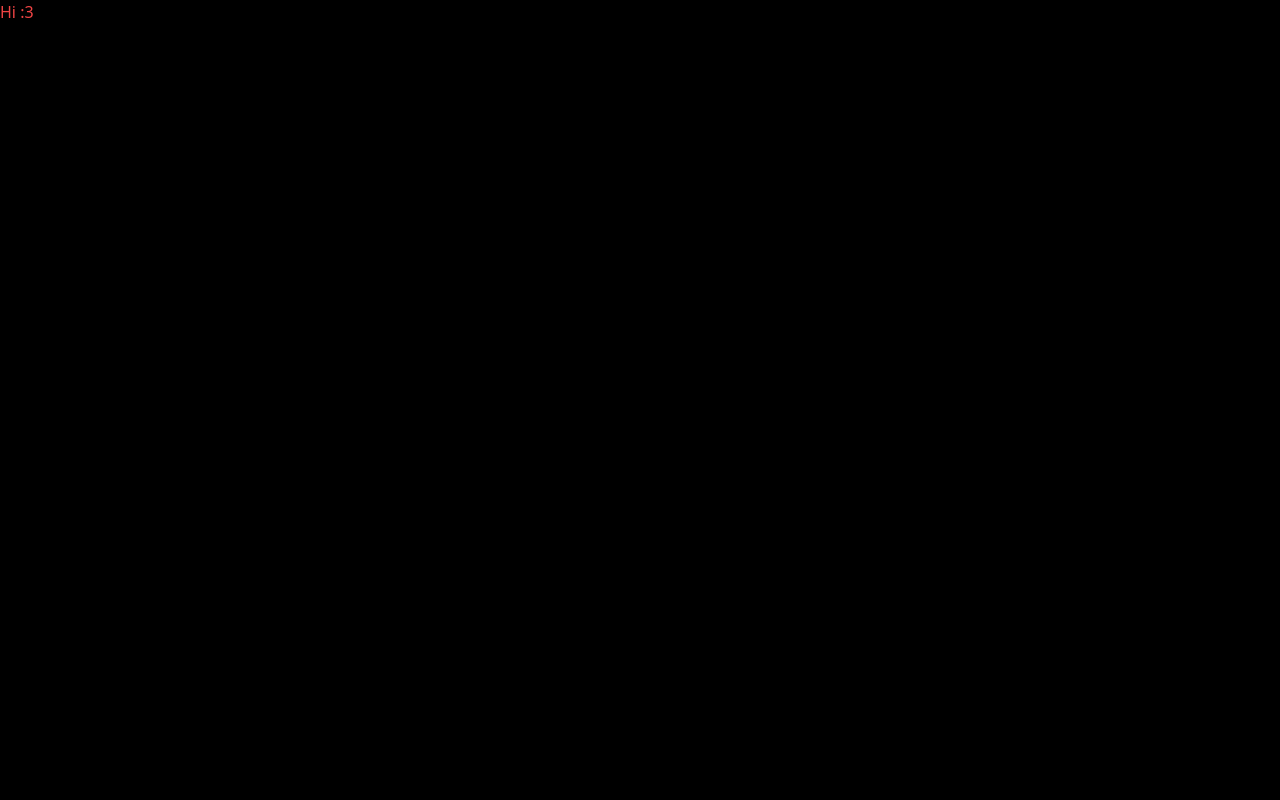
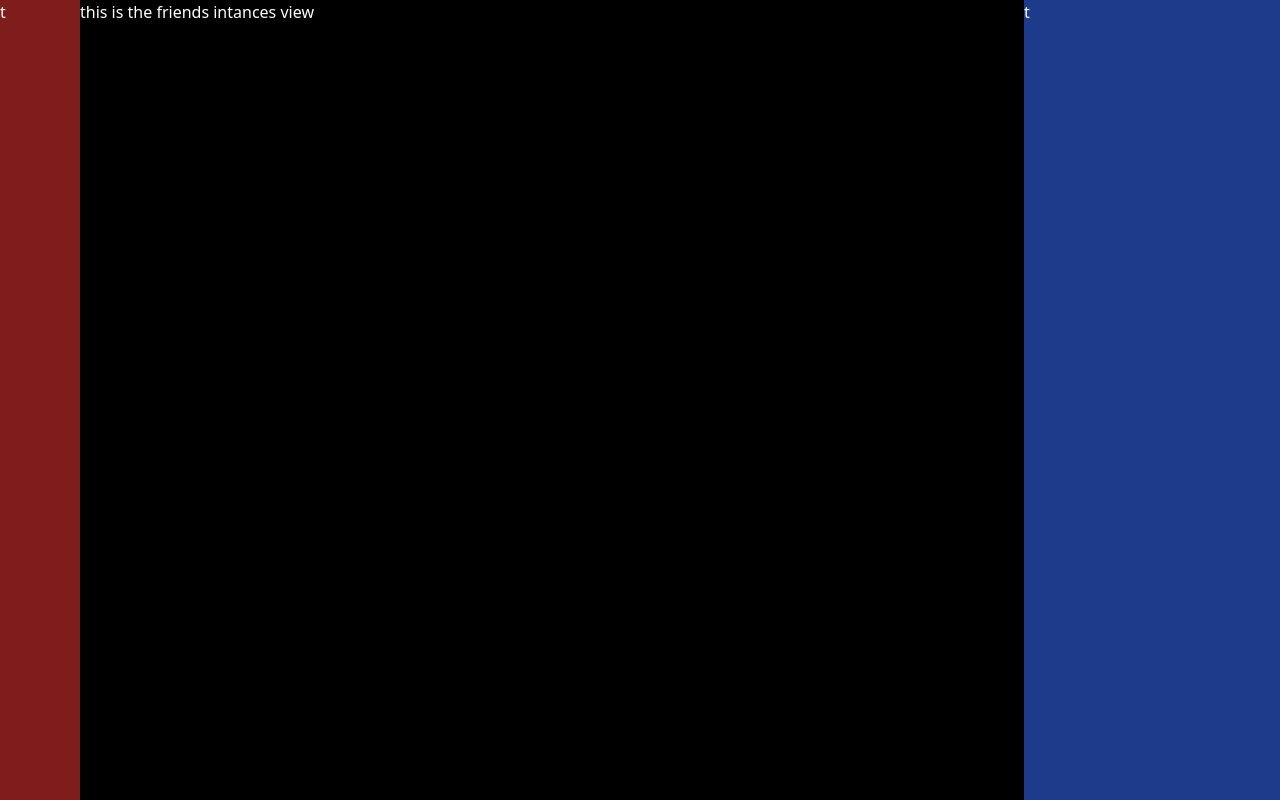
Before and after one commit to onlivfe/desktop, a Next.js app: page / in a window 1280 px wide. Built offline with nearby package versions, Linux system fonts and the light colour scheme.

Commit message:
update tsconfig for global components; basic start

```diff
--- /dev/null
+++ b/src/components/LeftSidebar.tsx
@@ -0,0 +1,7 @@
+function LeftSidebar() {
+  return (
+    <div className="bg-red-900 w-[5em] h-screen">t</div>
+  )
+}
+
+export default LeftSidebar;
--- /dev/null
+++ b/src/components/RightSidebar.tsx
@@ -0,0 +1,7 @@
+function RightSidebar() {
+  return (
+    <div className="bg-blue-900 w-64 h-screen">t</div>
+  )
+}
+
+export default RightSidebar;
--- /dev/null
+++ b/src/components/index.ts
@@ -0,0 +1,7 @@
+import LeftSidebar from "./LeftSidebar"
+import RightSidebar from "./RightSidebar"
+
+export {
+  LeftSidebar,
+  RightSidebar,
+}
--- /dev/null
+++ b/src/components/views/FriendInstances.tsx
@@ -0,0 +1,11 @@
+import ViewContainer from "./helpers/ViewContainer";
+
+function FriendInstances() {
+  return (
+    <ViewContainer>
+      this is the friends intances view
+    </ViewContainer>
+  )
+}
+
+export default FriendInstances;
--- /dev/null
+++ b/src/components/views/helpers/ViewContainer.tsx
@@ -0,0 +1,9 @@
+function ViewContainer({ children }) {
+  return (
+    <div className="flex-auto">
+      {children}
+    </div>
+  );
+}
+
+export default ViewContainer;
--- /dev/null
+++ b/src/components/views/index.ts
@@ -0,0 +1,5 @@
+import FriendInstances from "./FriendInstances";
+
+export {
+  FriendInstances
+}
--- a/src/pages/index.tsx
+++ b/src/pages/index.tsx
@@ -1,5 +1,14 @@
+import { LeftSidebar, RightSidebar } from "components";
+import { FriendInstances } from "components/views";
+
 function Home() {
-  return <div className="text-red-500">Hi :3</div>
+  return (
+    <div className="flex h-100">
+      <LeftSidebar />
+      <FriendInstances />
+      <RightSidebar />
+    </div>
+  )
 }
 
 export default Home;
--- a/src/styles/globals.css
+++ b/src/styles/globals.css
@@ -4,4 +4,5 @@
 
 body {
   background-color: black;
+  color: white;
 }
--- a/tsconfig.json
+++ b/tsconfig.json
@@ -17,7 +17,8 @@
     "moduleResolution": "node",
     "resolveJsonModule": true,
     "isolatedModules": true,
-    "jsx": "preserve"
+    "jsx": "preserve",
+    "baseUrl": "./src"
   },
   "include": [
     "next-env.d.ts",
```
Also changed, not shown: 1 other file (tests, documents, lock files or other folders).
